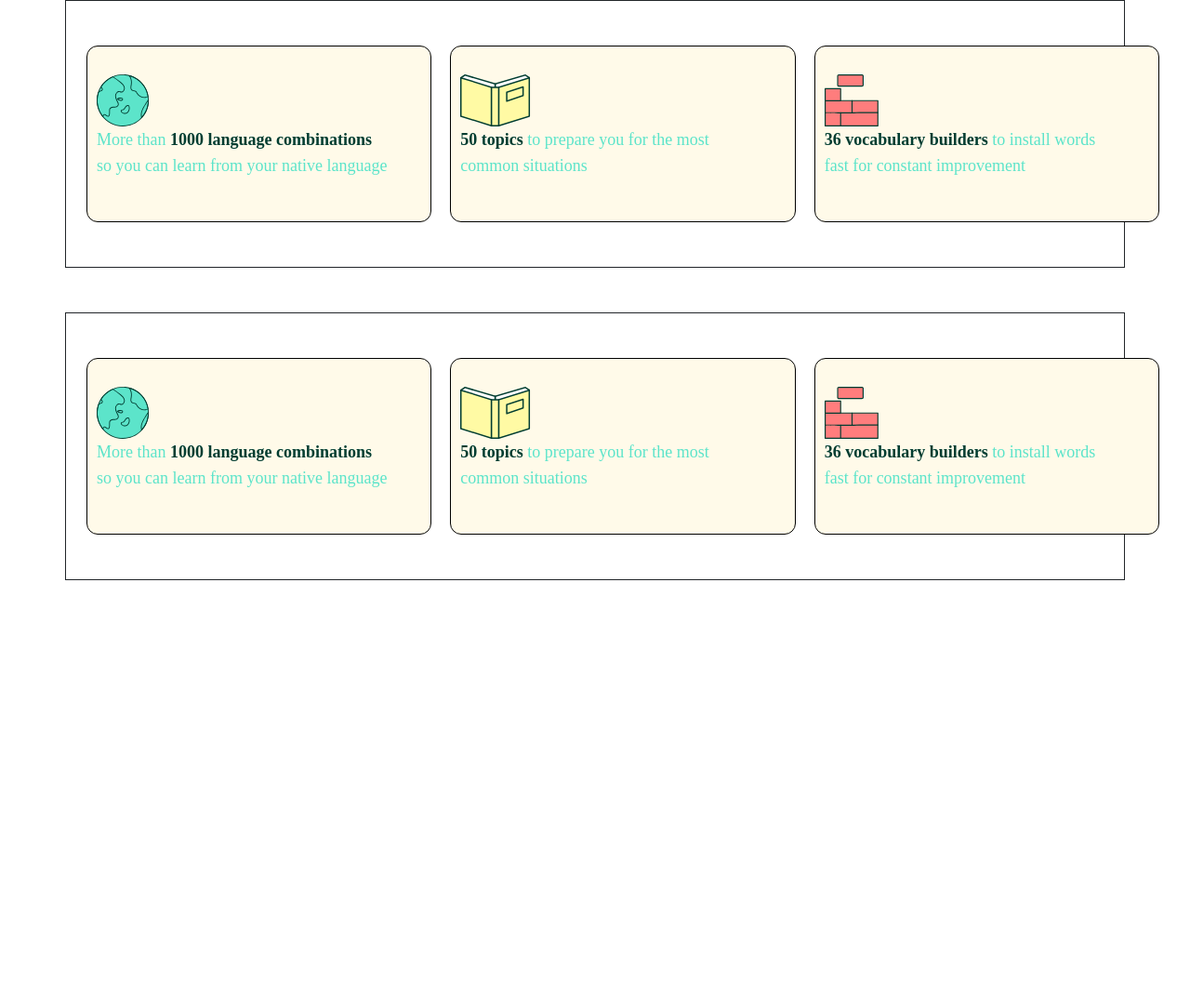
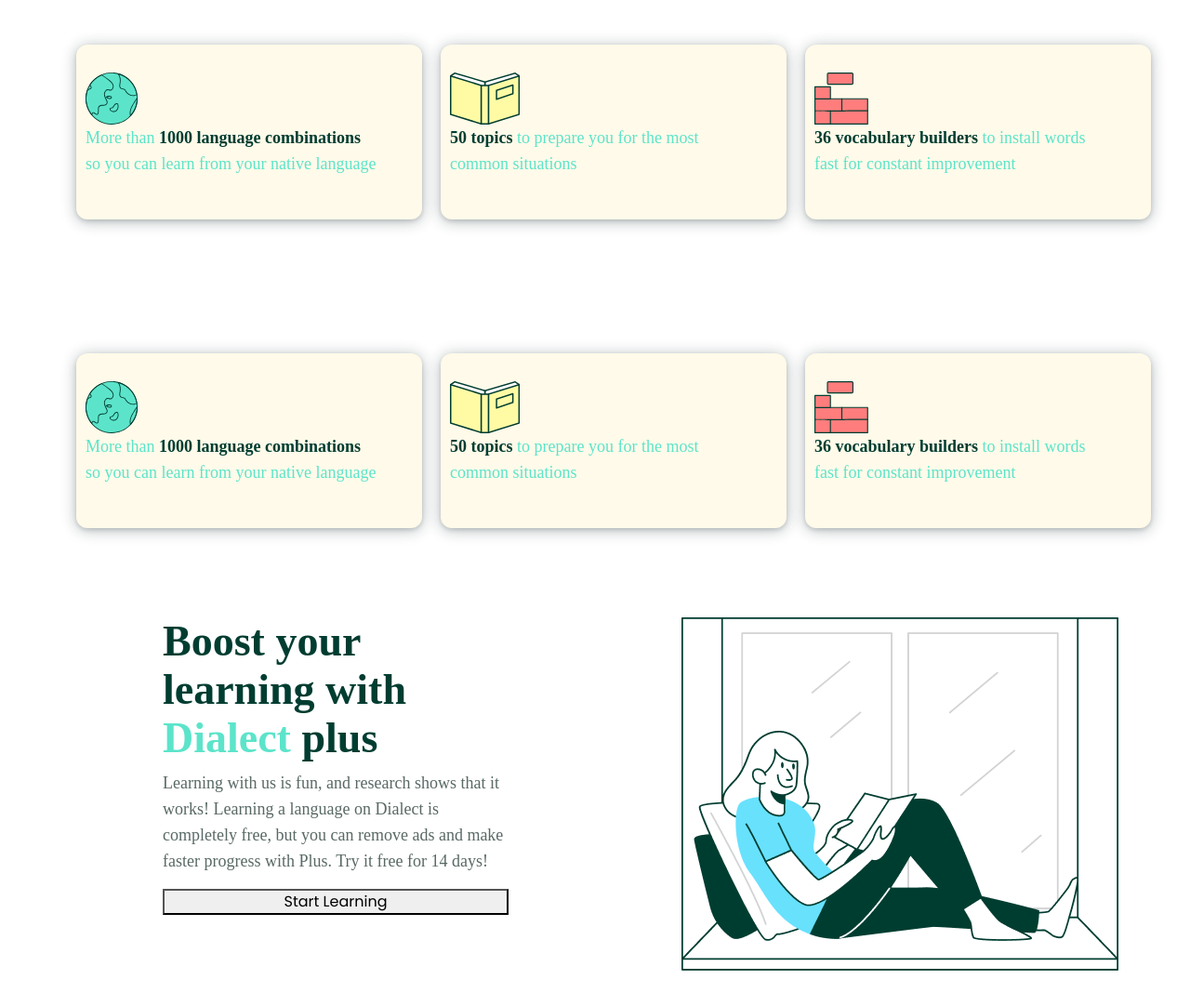
Before and after one commit to Shiham123/Learning-website, a website: page index.html in a window 1280 px wide. Shown: the part 1782-2864 px from the top of the page at 93% size. Before the commit the page ends 2406 px from the top, so only its background shows below. Drawn offline with nearby package versions, Linux system fonts and the light colour scheme; files whose address does not match are found by name.

Commit message:
another section commit

```diff
--- a/index.html
+++ b/index.html
@@ -201,6 +201,40 @@
       </div>
     </section>
 
+    <!-- ----------------------------------------------------- -->
+    <!-- ----------------------------------------------------- -->
+    <!-- ----------------------------------------------------- -->
+
+    <section class="section-four mt-5 mb-5">
+      <div class="container">
+        <div class="row">
+          <div class="section-four-items">
+            <div class="col-lg-4">
+              <div class="item-one">
+                <h1>Boost your learning with <span>Dialect</span> plus</h1>
+                <p>
+                  Learning with us is fun, and research shows that it works!
+                  Learning a language on Dialect is completely free, but you can
+                  remove ads and make faster progress with Plus. Try it free for
+                  14 days!
+                </p>
+                <button>Start Learning</button>
+              </div>
+            </div>
+
+            <!-- -------------------- -->
+            <div class="col-lg-4">
+              <div class="item-two">
+                <div class="sec-four-img">
+                  <img src="/assets/image/sec-four.png" alt="" />
+                </div>
+              </div>
+            </div>
+          </div>
+        </div>
+      </div>
+    </section>
+
     <!-- ############################################################ -->
 
     <script src="https://cdn.jsdelivr.net/npm/bootstrap@5.2.2/dist/js/bootstrap.bundle.min.js"></script>
--- a/scss/style.scss
+++ b/scss/style.scss
@@ -271,7 +271,6 @@
   }
 
   .items {
-    border: 1px solid;
     .item {
       background: #fffae9;
       border-radius: 12px;
@@ -279,9 +278,10 @@
       flex-direction: column;
       justify-content: flex-start;
       align-items: flex-start;
-      margin: 0px 10px;
+      margin-right: 20px;
       padding: 30px 10px;
-      border: 1px solid black;
+      box-shadow: rgba(14, 30, 37, 0.12) 0px 2px 4px 0px,
+        rgba(14, 30, 37, 0.32) 0px 2px 16px 0px;
 
       p {
         font-family: 'Neue Montreal';
@@ -299,3 +299,38 @@
     }
   }
 }
+
+// --------------------------
+.section-four {
+  .section-four-items {
+    display: flex;
+    justify-content: space-around;
+
+    .item-one {
+      display: flex;
+      flex-direction: column;
+
+      h1 {
+        font-family: 'Neue Montreal';
+        font-style: normal;
+        font-weight: 700;
+        font-size: 46px;
+        line-height: 52px;
+        color: #003d31;
+
+        span {
+          color: #5ce4ca;
+        }
+      }
+
+      p {
+        font-family: 'Neue Montreal';
+        font-style: normal;
+        font-weight: 400;
+        font-size: 18px;
+        line-height: 28px;
+        color: #596966;
+      }
+    }
+  }
+}
```
Also changed, not shown: assets/css/style.css, assets/image/sec-four.png (added), 1 other file.
